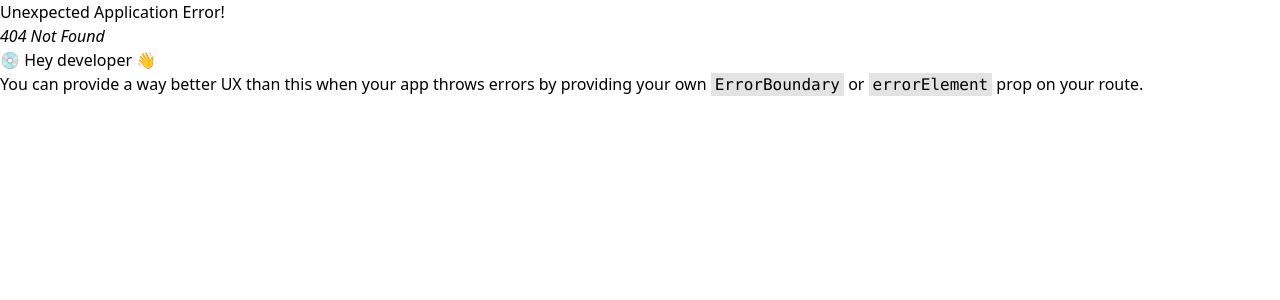
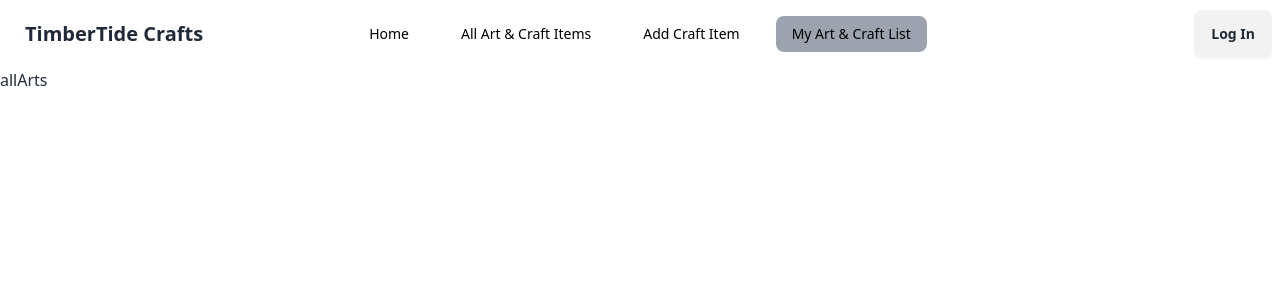
Before and after one commit to Shahriar-Samir/TimberTide-Crafts-Client, a React (Vite) app: page /myArtsAndCrafts in a window 1280 px wide. Before the commit this address had no page. Shown: the top 300 px of the page. Built offline with nearby package versions, Linux system fonts and the light colour scheme.

Commit message:
added navbar

```diff
--- a/src/App.jsx
+++ b/src/App.jsx
@@ -1,3 +1,5 @@
+import { Outlet } from "react-router-dom"
+import Navbar from "./components/navbar"
 
 
 function App() {
@@ -5,7 +7,8 @@ function App() {
 
   return (
     <>
-     <h1>Assignment 10</h1>
+     <Navbar/>
+     <Outlet/>
     </>
   )
 }
--- /dev/null
+++ b/src/components/addItem.jsx
@@ -0,0 +1,11 @@
+import React from 'react';
+
+const AddItem = () => {
+    return (
+        <div>
+            add Item
+        </div>
+    );
+};
+
+export default AddItem;
--- /dev/null
+++ b/src/components/allArts.jsx
@@ -0,0 +1,11 @@
+import React from 'react';
+
+const MyArtsAndCrafts = () => {
+    return (
+        <div>
+            allArts
+        </div>
+    );
+};
+
+export default MyArtsAndCrafts;
--- /dev/null
+++ b/src/components/login.jsx
@@ -0,0 +1,11 @@
+import React from 'react';
+
+const Login = () => {
+    return (
+        <div>
+            login
+        </div>
+    );
+};
+
+export default Login;
--- a/src/components/navbar.jsx
+++ b/src/components/navbar.jsx
@@ -1,10 +1,35 @@
+import { Link, NavLink } from "react-router-dom";
 
 
 const Navbar = () => {
     return (
-        <div>
-
-        </div>
+        <div className="navbar bg-base-100">
+  <div className="navbar-start">
+    <div className="dropdown">
+      <div tabIndex={0} role="button" className="btn btn-ghost lg:hidden">
+        <svg xmlns="http://www.w3.org/2000/svg" className="h-5 w-5" fill="none" viewBox="0 0 24 24" stroke="currentColor"><path strokeLinecap="round" strokeLinejoin="round" strokeWidth="2" d="M4 6h16M4 12h8m-8 6h16" /></svg>
+      </div>
+      <ul tabIndex={0} className="menu menu-sm dropdown-content mt-3 z-[1] p-2 shadow bg-base-100 rounded-box w-52">
+      <li><NavLink to='/' className={({isActive})=> isActive? 'bg-gray-400 text-black' : 'bg-white text-black'}>Home</NavLink></li>
+      <li><NavLink to='/allArtsAndCrafts' className={({isActive})=> isActive? 'bg-gray-400 text-black' : 'bg-white text-black'}>All Art & Craft Items</NavLink></li>
+      <li><NavLink to='/addCraftItem' className={({isActive})=> isActive? 'bg-gray-400 text-black' : 'bg-white text-black'}>Add Craft Item</NavLink></li>
+      <li><NavLink to='/myArtsAndCrafts' className={({isActive})=> isActive? 'bg-gray-400 text-black' : 'bg-white text-black'}>My Art & Craft List</NavLink></li>
+      </ul>
+    </div>
+    <a className="btn btn-ghost text-xl">TimberTide Crafts</a>
+  </div>
+  <div className="navbar-center hidden lg:flex">
+    <ul className="menu menu-horizontal px-1 gap-5">
+      <li><NavLink to='/' className={({isActive})=> isActive? 'bg-gray-400 text-black' : 'bg-white text-black'}>Home</NavLink></li>
+      <li><NavLink to='/allArtsAndCrafts' className={({isActive})=> isActive? 'bg-gray-400 text-black' : 'bg-white text-black'}>All Art & Craft Items</NavLink></li>
+      <li><NavLink to='/addCraftItem' className={({isActive})=> isActive? 'bg-gray-400 text-black' : 'bg-white text-black'}>Add Craft Item</NavLink></li>
+      <li><NavLink to='/myArtsAndCrafts' className={({isActive})=> isActive? 'bg-gray-400 text-black' : 'bg-white text-black'}>My Art & Craft List</NavLink></li>
+    </ul>
+  </div>
+  <div className="navbar-end">
+    <Link className="btn" to='/login'>Log In</Link>
+  </div>
+</div>
     );
 };
 
--- /dev/null
+++ b/src/components/register.jsx
@@ -0,0 +1,11 @@
+import React from 'react';
+
+const Register = () => {
+    return (
+        <div>
+            Register
+        </div>
+    );
+};
+
+export default Register;
--- /dev/null
+++ b/src/components/userArts.jsx
@@ -0,0 +1,11 @@
+
+
+const UserArts = () => {
+    return (
+        <div>
+            UserArt
+        </div>
+    );
+};
+
+export default UserArts;
--- a/tailwind.config.js
+++ b/tailwind.config.js
@@ -7,6 +7,15 @@ export default {
   theme: {
     extend: {},
   },
-
-
+  plugins: [require("daisyui")],
+  daisyui: {
+    themes:  ["light", "dark", "cupcake"] ,
+    darkTheme: "light", // name of one of the included themes for dark mode
+    base: true, // applies background color and foreground color for root element by default
+    styled: true, // include daisyUI colors and design decisions for all components
+    utils: true, // adds responsive and modifier utility classes
+    prefix: "", // prefix for daisyUI classnames (components, modifiers and responsive class names. Not colors)
+    logs: true, // Shows info about daisyUI version and used config in the console when building your CSS
+    themeRoot: ":root", // The element that receives theme color CSS variables
+  },
 }
```
Also changed, not shown: src/main.jsx (+32 -1 lines).
